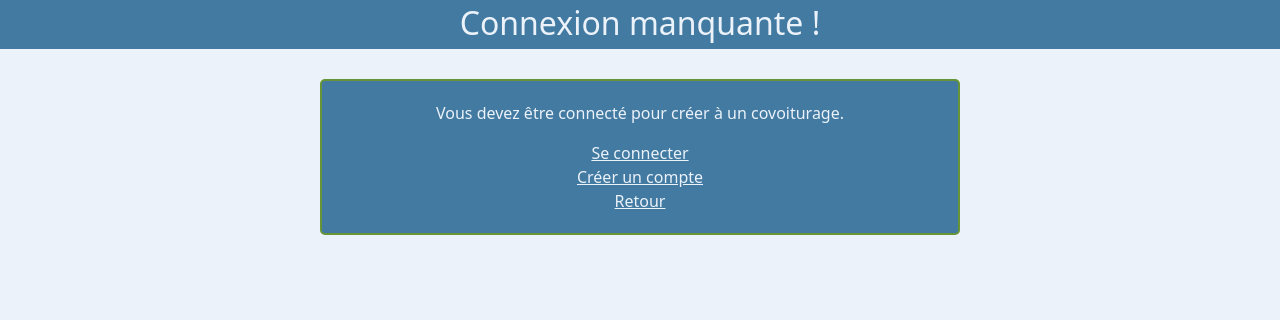
After one commit to Raph1409/EcoRide, a PHP site: page /script/besoinConnexion.php in a window 1280 px wide. The commit adds this page. Shown: the part 480-800 px from the top of the page. Run offline with PHP 8.4, Linux system fonts and the light colour scheme.

Commit message:
Creation des fichiers besoinConnexion et besoinVehicule.php pour un affichage correct des messages d'erreur)

```diff
--- a/forms/covoiturageForm.php
+++ b/forms/covoiturageForm.php
@@ -9,7 +9,7 @@
     // Vérifiez si l'utilisateur est connecté et s'il a un rôle
     if (!isset($_SESSION["user"]) || ($_SESSION["user"]["role"] != 3 && $_SESSION["user"]["role"] != 1 && $_SESSION["user"]["role"] != 2)) {
         // Si l'utilisateur n'est pas connecté ou n'a pas de rôle, affichage d'un message
-        echo '<div class="bienvenue mx-auto">' . " <p style='color:#EBF2FA; padding-top:20px; font-weight:bold;'>" .  "Vous devez être connecté pour créer à un covoiturage." . "</p>" . "<a style='color:#63340B; padding-top:20px; font-weight:bold;' href='../forms/login.php';> Connexion/Inscription </a>" . "<br>" . "<a style='color:#63340B;  font-weight:bold;' href='../index.php';> Retour </a>" . "</div>";
+        echo require_once "../script/besoinConnexion.php";
     exit;
     }
 
@@ -35,7 +35,7 @@
 
     // Si aucun véhicule n'est trouvé, afficher un message
     if (count($voitures) === 0) {
-        echo '<div class="bienvenue mx-auto">' . " <p style='color:#EBF2FA; padding-top:20px; font-weight:bold;'>" .  "Vous devez enregistrer un véhicule pour pouvoir créer un covoiturage en tant que chauffeur." . "</p><br>" . "<a class='btn'; style='color:#63340B;  font-weight:bold;' href='../forms/vehiculeForm.php';> Ajouter un véhicule </a>" . "<a class='btn'; style='color:#63340B;  font-weight:bold;' href='../utilisateur.php';> Retour </a>" . "</div>";
+        echo require_once "../script/besoinVehicule.php";
     exit();
     }
 ?>
--- /dev/null
+++ b/script/besoinConnexion.php
@@ -0,0 +1,24 @@
+<head>
+    <meta charset="UTF-8">
+    <link href="/style/styleFormLogin.css" rel="stylesheet">
+    <link href="/style/styleBigTitle.css" rel="stylesheet">
+    <link href="/style/styleIndex.css" rel="stylesheet">
+    <title>Confirmation</title>
+</head>
+
+<header>
+    <?php
+    require_once '../script/scriptHeader.php';
+    require '../front/bigTitle.php';
+    ?>
+</header>
+
+<body>
+    <h2>Connexion manquante !</h2>
+    <div class="formLogin mx-auto">
+        <p>Vous devez être connecté pour créer à un covoiturage.</p>
+        <a href="../forms/login.php">Se connecter</a><br>
+        <a href="../forms/register.php">Créer un compte</a><br>
+        <a href="../index.php">Retour</a>
+    </div>
+</body>
```
Also changed, not shown: script/besoinVehicule.php (added, +23 -0 lines).
